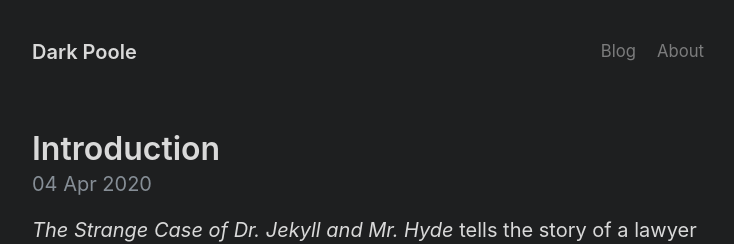
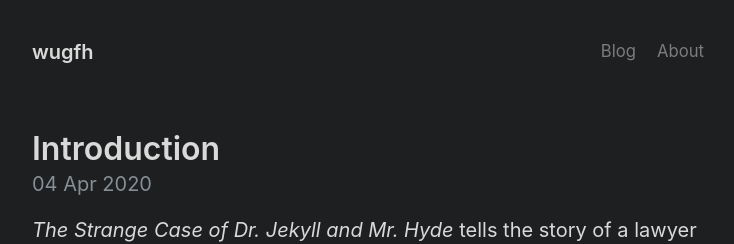
Before and after one commit to wugfh/wugfh.github.io, a Jekyll site: the page built from index.html, in a window 1280 px wide. Shown: the top 244 px of the page, without its empty margins (272-1006 px from the left). Built offline with Jekyll 4.4.1, drawn with Linux system fonts in a browser that asks for light colours; the list of posts is cut into pages by our own code.

Commit message:
add template

```diff
--- a/Gemfile
+++ b/Gemfile
@@ -1,4 +1,4 @@
-source "https://rubygems.org"
+source  "https://mirrors.tuna.tsinghua.edu.cn/rubygems/"
 
 gem "jekyll"
 gem "jekyll-gist"
--- a/_config.yml
+++ b/_config.yml
@@ -1,6 +1,6 @@
 # Setup
-title: Dark Poole
-url: https://getpoole.com
+title: wugfh
+url: https://github.com/wugfh/wugfh.github.io
 paginate: 1
 baseurl: ""
 permalink: pretty
@@ -32,7 +32,7 @@
 
 # Specify the author for blog posts
 author:
-  name: Mark Otto
+  name: wugfh
   url: https://twitter.com/mdo
   email: markdotto@gmail.com
 
```
Also changed, not shown: Gemfile.lock, README.md (deleted).
